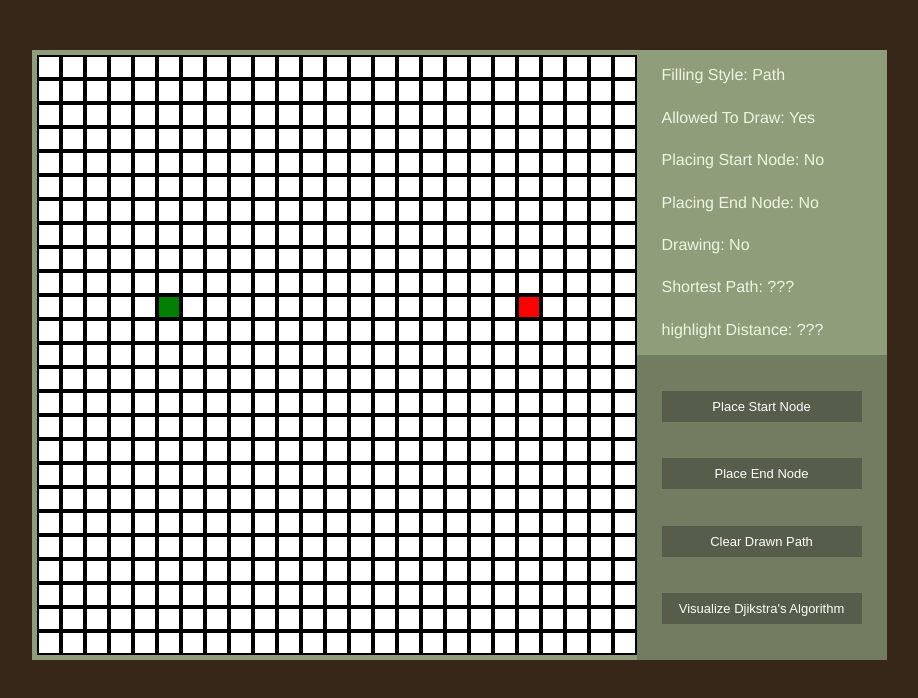
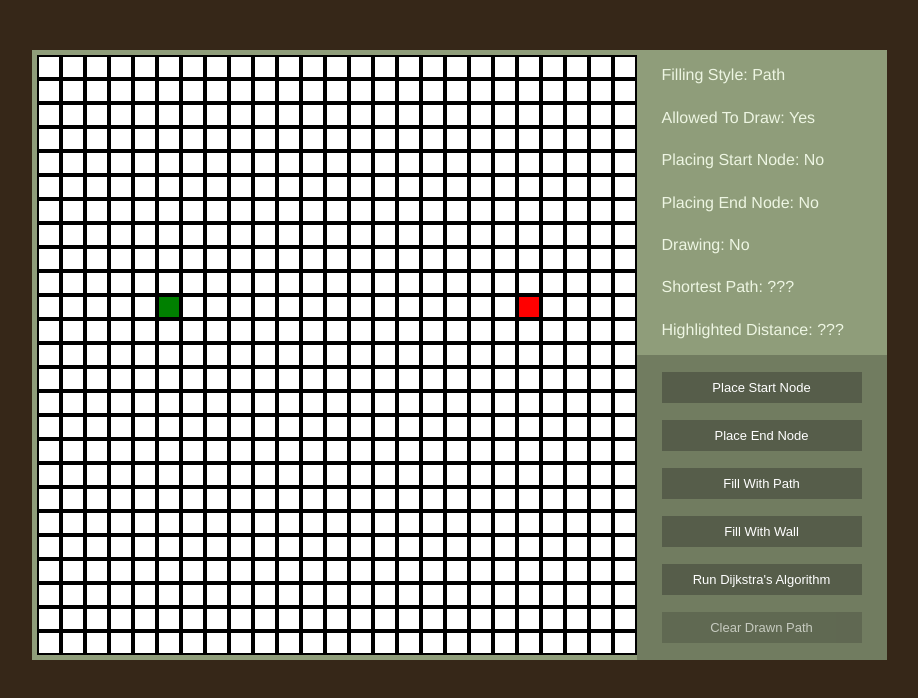
Before and after one commit to JEFF-MIKE/Vue-Grid-Pathfinder, a Vue app: page / in a window 1280 px wide. Shown: the top 698 px of the page, without its empty margins (181-1099 px from the left). Built offline with nearby package versions, Linux system fonts and the light colour scheme.

Commit message:
Button stylings, enabling + fill grid functions

```diff
--- a/src/components/DataPanel.vue
+++ b/src/components/DataPanel.vue
@@ -20,21 +20,51 @@
       Shortest Path: {{ this.currentShortestDistance === Infinity ? "???" : this.currentShortestDistance }}
       </p>
       <p class="panel-info">
-      highlight Distance: {{ this.highlightedShortestDistance === Infinity ? "???" : this.highlightedShortestDistance }}
+      Highlighted Distance: {{ this.highlightedShortestDistance === Infinity ? "???" : this.highlightedShortestDistance }}
       </p>
     </div>
     <div class="button-panel-wrapper">
-      <button @click="$emit('set-start-node')">
+      <!--
+        Should Introduce VueX and transform below buttons into
+        a button component.
+      -->
+      <button
+        @click="$emit('set-start-node')"
+        :class="{disabled: !this.allowedToDraw}"
+        :enabled="this.allowedToDraw"
+        >
         Place Start Node
       </button>
-      <button @click="$emit('set-end-node')">
+      <button
+        @click="$emit('set-end-node')"
+        :class="{disabled: !this.allowedToDraw}"
+        :enabled="this.allowedToDraw"
+        >
         Place End Node
       </button>
-      <button @click="$emit('reset-drawn-graph')">
-        Clear Drawn Path
+      <button
+        @click="$emit('path-fill')"
+        :class="{disabled: !this.allowedToDraw}"
+        :enabled="this.allowedToDraw">
+        Fill With Path
+      </button>
+      <button
+        @click="$emit('wall-fill')"
+        :class="{disabled: !this.allowedToDraw}"
+        :enabled="this.allowedToDraw">
+        Fill With Wall
       </button>
       <button @click="$emit('run-dijkstra')">
-        Visualize Djikstra's Algorithm
+        <!-- make this a computed property... -->
+        {{ (this.hasDrawnAlgorithm)  ? "Re-run Algorithm" : ""}}
+        {{ (!this.hasDrawnAlgorithm && this.allowedToDraw) ? "Run Dijkstra's Algorithm" : "" }}
+        {{ (!this.hasDrawnAlgorithm && ! this.allowedToDraw) ? "Running..." : "" }}
+      </button>
+      <button
+        @click="$emit('reset-drawn-graph')"
+        :class="{disabled: !this.hasDrawnAlgorithm}"
+        :enabled="this.hasDrawnAlgorithm">
+        Clear Drawn Path
       </button>
     </div>
   </div>
@@ -51,6 +81,7 @@ export default {
     isMouseDown: Boolean,
     currentShortestDistance: Number,
     highlightedShortestDistance: Number,
+    hasDrawnAlgorithm: Number,
   }
 }
 </script>
@@ -93,5 +124,10 @@ export default {
     cursor: pointer;
     border: none;
     font-size: 13px;
+
+    &.disabled {
+      opacity: 0.6;
+      cursor: not-allowed;
+    }
   }
 </style>
--- a/src/components/Node.vue
+++ b/src/components/Node.vue
@@ -48,6 +48,10 @@ export default {
     -o-user-drag: none;
     -ms-user-drag: none;
     user-drag: none;
+
+    &:hover{
+      border-color: c.$alternative-primary-text-color;
+    }
   }
 
   .isDrawn {
@@ -56,10 +60,18 @@ export default {
 
   .startNode {
     background: green;
+
+    &:hover{
+      border-color: #234F1E; // Mahogany
+    }
   }
 
   .endNode {
     background: red;
+
+    &:hover{
+      border-color: #900d09; // Mahogany
+    }
   }
 
   .startNode.isDrawn, .endNode.isDrawn{
--- a/src/components/PathfinderGrid.vue
+++ b/src/components/PathfinderGrid.vue
@@ -30,13 +30,16 @@
     @set-end-node="settingEndNode()"
     @reset-drawn-graph="resetDrawnPath()"
     @run-dijkstra="runDijkstra()"
+    @path-fill="fillGridMode(false)"
+    @wall-fill="fillGridMode()"
     :allowedToDraw="this.allowedToDraw"
     :willFillWall="this.willFillWall"
     :isPlacingStartNode="this.isPlacingStartNode"
     :isPlacingEndNode="this.isPlacingEndNode"
     :isMouseDown="this.isMouseDown"
     :currentShortestDistance="this.currentShortestDistance"
-    :highlightedShortestDistance="this.highlightedShortestDistance"/>
+    :highlightedShortestDistance="this.highlightedShortestDistance"
+    :hasDrawnAlgorithm="this.hasDrawnAlgorithm"/>
 </template>
 
 <script>
@@ -148,6 +151,15 @@ export default {
         this.allowedToDraw = true;
 
         this.hasDrawnAlgorithm = false;
+      },
+
+      fillGridMode(shouldFillWall = true){
+        for (let row = 0; row < this.rowCount; row++){
+          for (let col = 0; col < this.colCount; col++){
+            const node = this.grid[row][col];
+            if (!node.isStart && !node.isEnd) node.isWall = shouldFillWall;
+          }
+        }
       },
 
       runDijkstra(){
```
